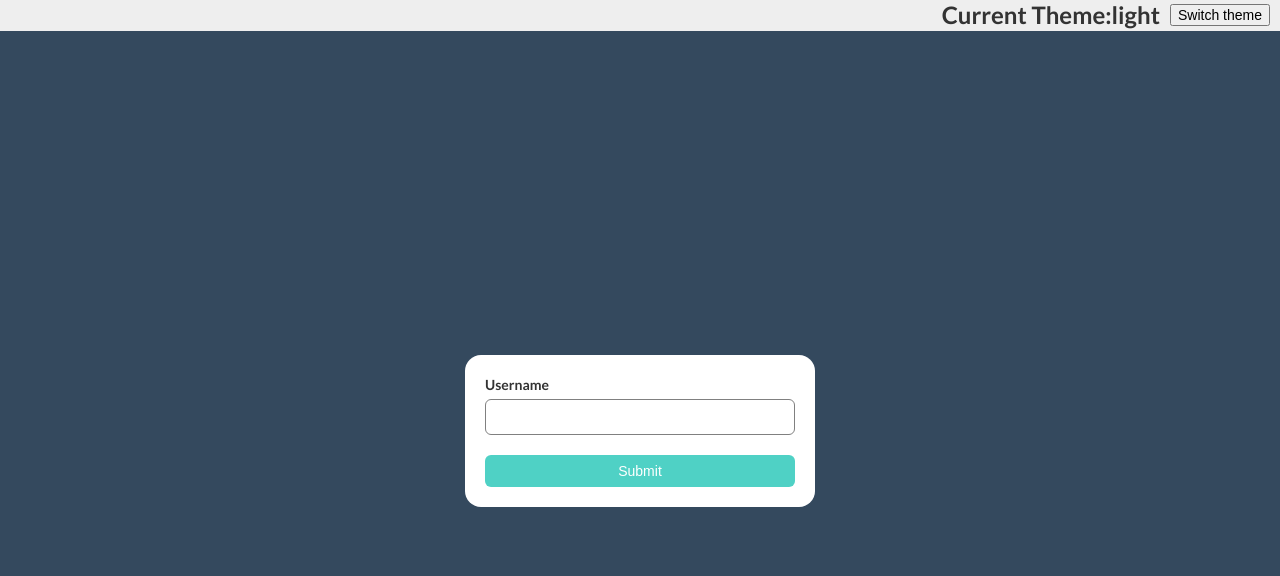
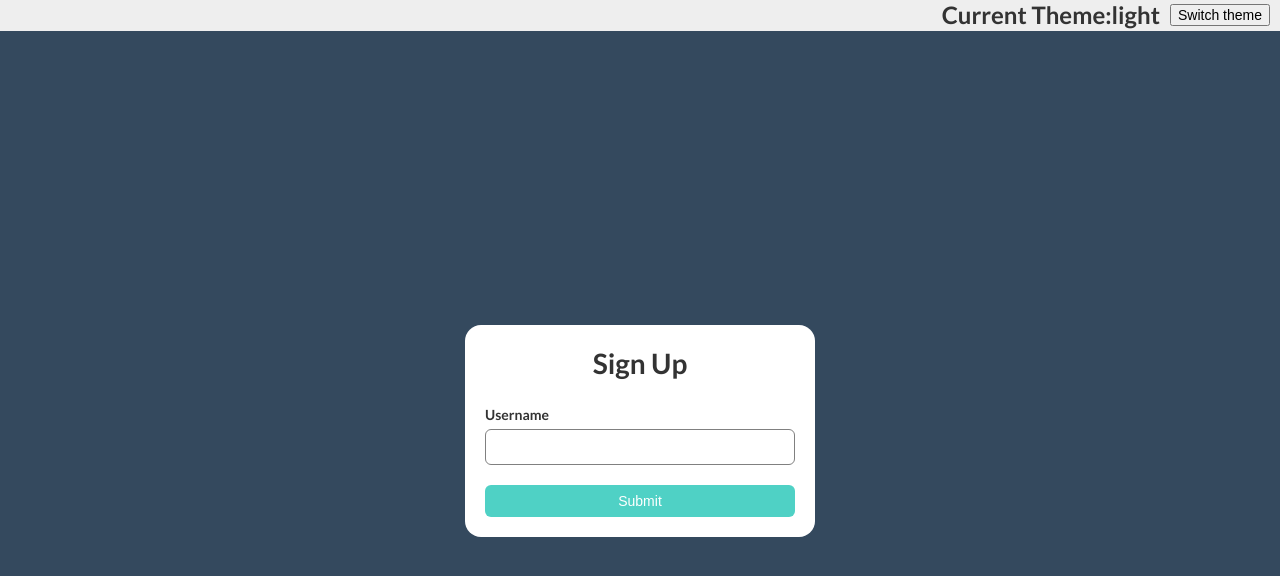
Before and after one commit to fatihece/context-template, a React (Create React App) app: page / in a window 1280 px wide. Shown: the top 576 px of the page. Built offline with nearby package versions, Linux system fonts and the light colour scheme.

Commit message:
modified the component

```diff
--- a/src/components/form/Form.js
+++ b/src/components/form/Form.js
@@ -6,6 +6,7 @@ const Form = () => {
   return (
     <div className="form-container">
       <form>
+        <h1>Sign Up</h1>
         <FormInput />
         <button type="submmit">Submit</button>
       </form>
--- a/src/components/form/style.css
+++ b/src/components/form/style.css
@@ -44,3 +44,7 @@
     border: 1px solid gray;
     font-size: 12px;
   }
+
+  h1{
+    text-align: center;
+  }
```
